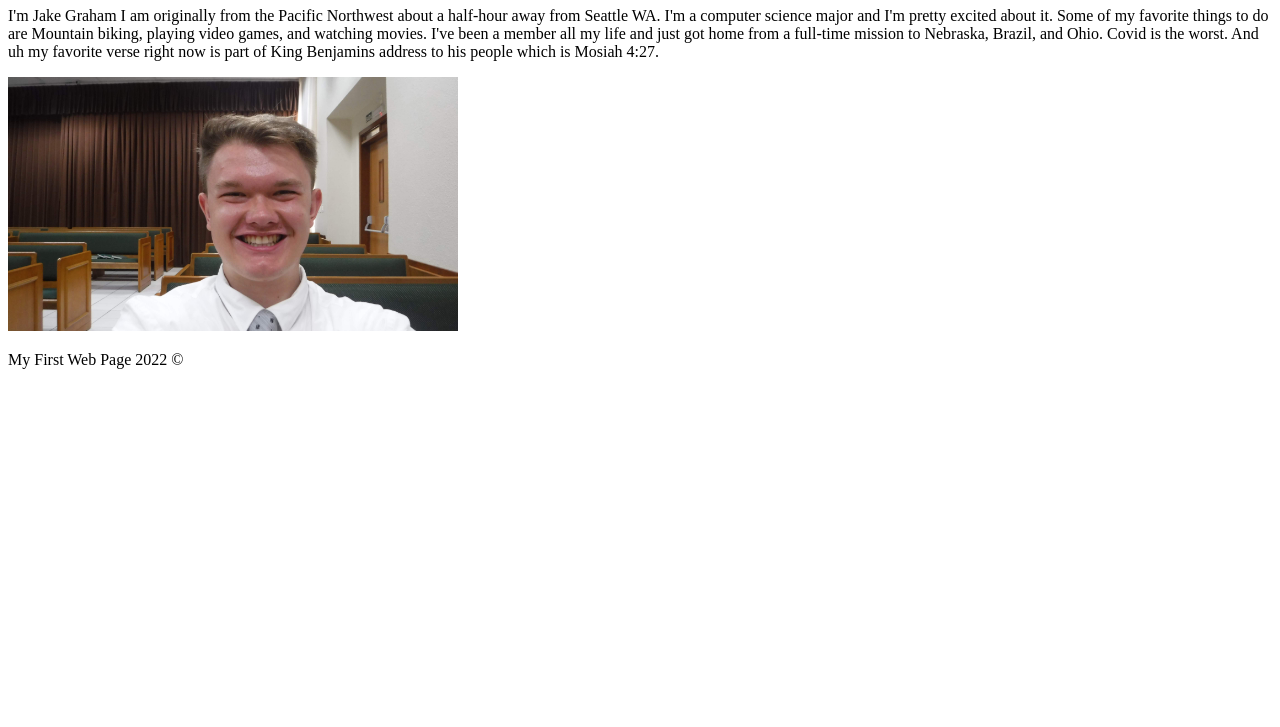
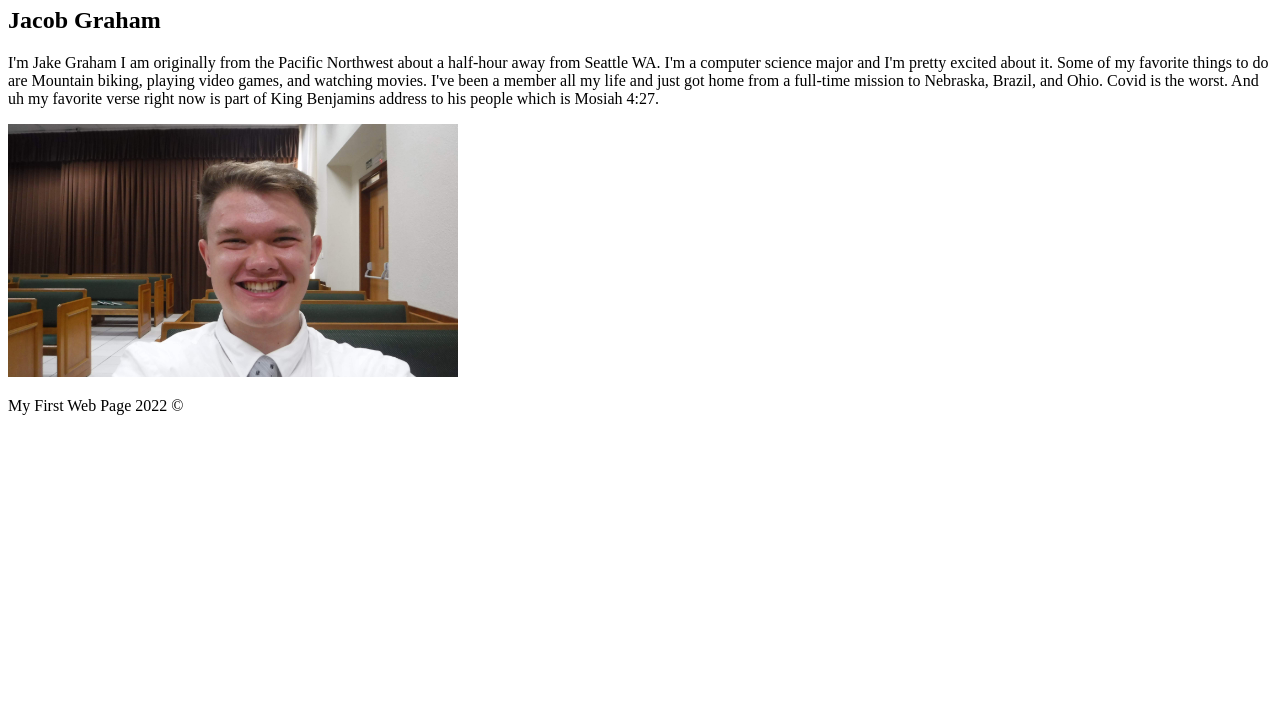
Before and after one commit to JakeGraham2/wdd130, a plain HTML site: page wdd_130/sobreme/byui.html in a window 1280 px wide. Shown: the part 73-800 px from the top of the page. Drawn offline with Linux system fonts and the light colour scheme.

Commit message:
This is new

```diff
--- a/wdd_130/sobreme/byui.html
+++ b/wdd_130/sobreme/byui.html
@@ -12,6 +12,9 @@
          <h1>
             About Me
          </h1>
+         <h2>
+            Jacob Graham
+         </h2>
          <p>I'm Jake Graham I am originally from the Pacific Northwest about a half-hour away from Seattle WA.
 
             I'm a computer science major and I'm pretty excited about it. Some of my favorite things to do are Mountain biking, playing video games, and watching movies.
```
Also changed, not shown: wdd_130/sobreme/index.html (+6 -2 lines), 2 other files.
